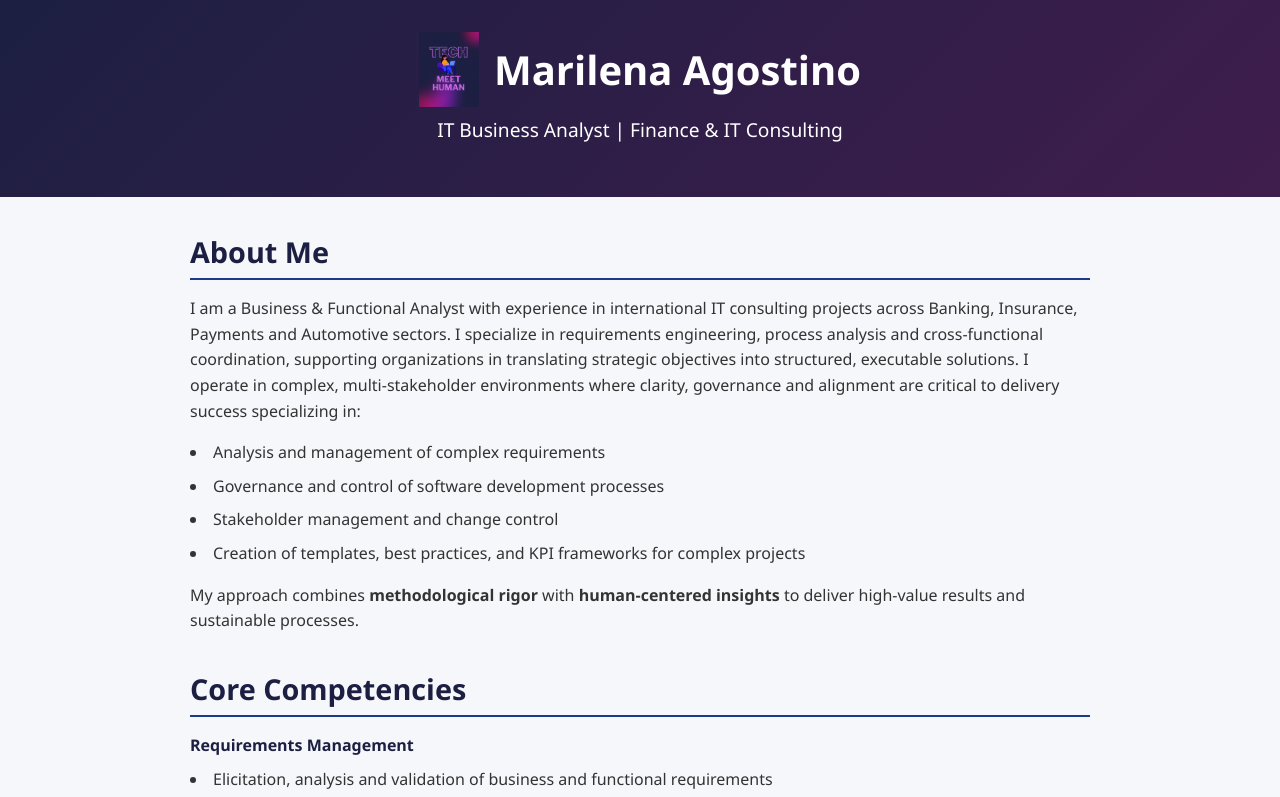
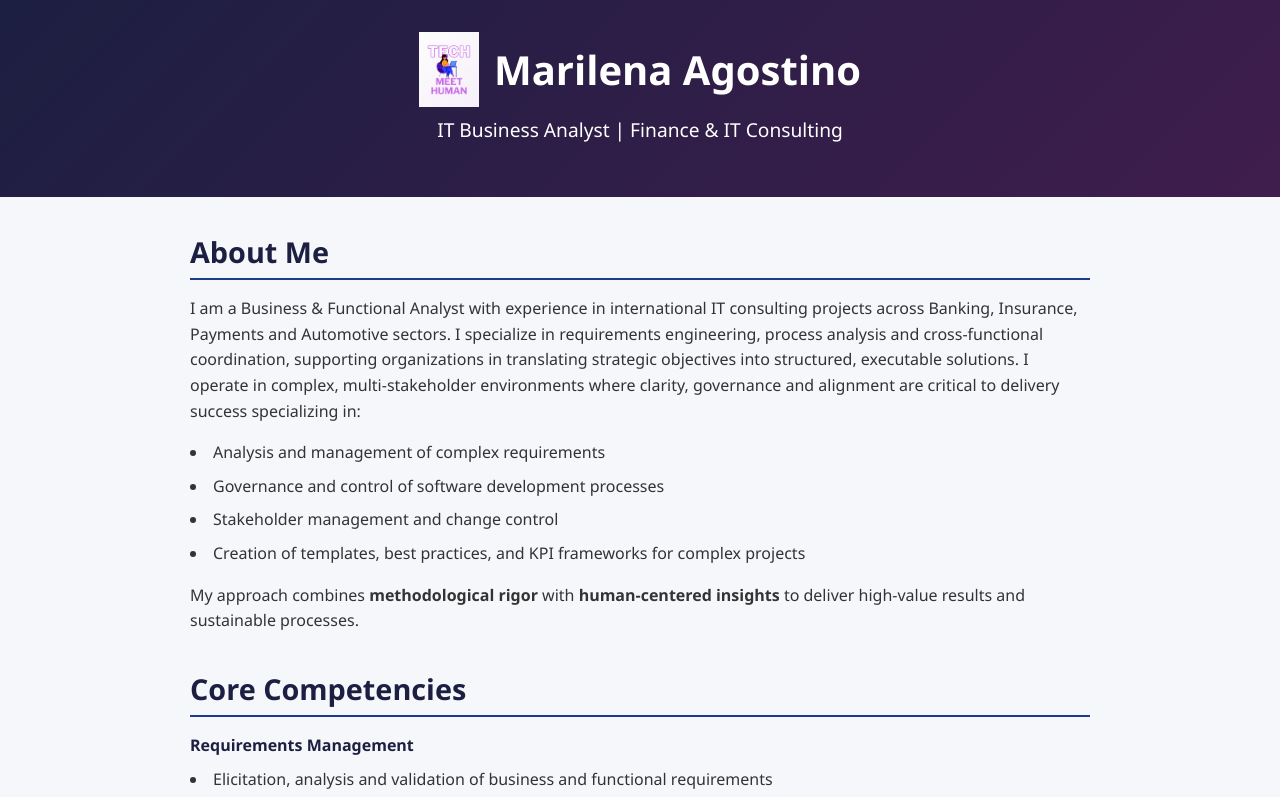
Before and after one commit to Marilena13/About-me, a plain HTML site: page index.html in a window 1280 px wide. Shown: the top 797 px of the page. Drawn offline with Linux system fonts and the light colour scheme.

Commit message:
Update index.html

```diff
--- a/index.html
+++ b/index.html
@@ -9,7 +9,7 @@
 <body>
 <header>
   <div class="header-top">
-    <img class="logotech" src="image/logo.png" alt="Logo">
+    <img class="logotech" src="image/logoBG.png" alt="Logo">
     <h1>Marilena Agostino</h1>
   </div>
   <p>IT Business Analyst | Finance & IT Consulting</p>
```
